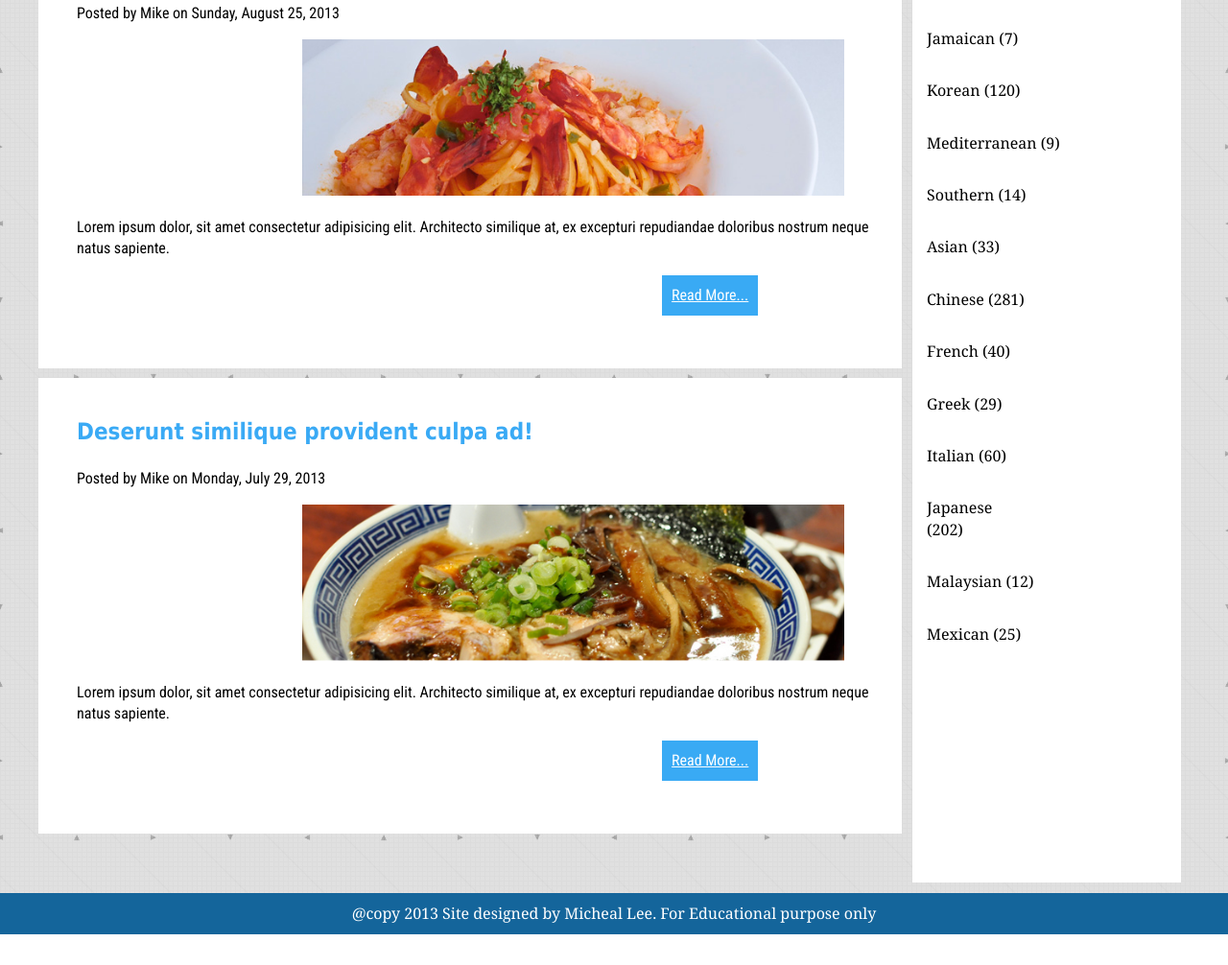
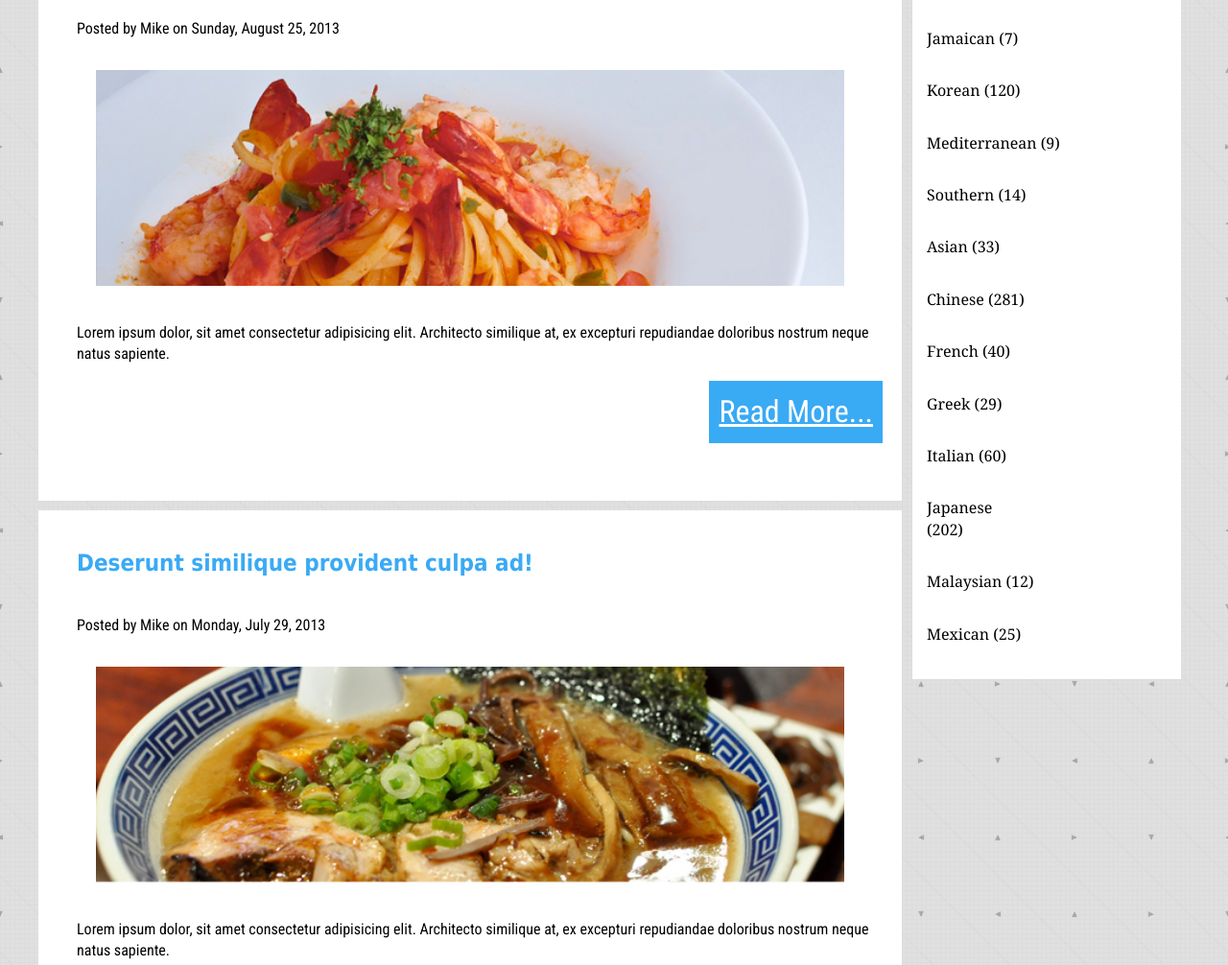
Before and after one commit to carrotcorn/2019-ssd-frontend-Project, a website: page dev/index.html in a window 1280 px wide. Shown: the part 887-1893 px from the top of the page at 96% size. Before the commit the page ends 1861 px from the top, so only its background shows below. Drawn offline with nearby package versions, Linux system fonts and the light colour scheme; files that its build step writes are made by us from their sources.

Commit message:
fixed cuisines and recipies along with cards

```diff
--- a/dev/index.html
+++ b/dev/index.html
@@ -185,19 +185,19 @@
 			<h2>Lorem ipsum dolor sit amet</h2>
 			<p class="author">Posted by Mike on Sunday, August 25, 2013</p>
 			<figure>
-				<img src="images/pasta.jpg" id="cardPic" alt="Pasta">
+				<img src="images/pasta.jpg" class="cardPic" alt="Pasta">
 			</figure>
 			<p class="lead-in-text">Lorem ipsum dolor, sit amet consectetur adipisicing elit. Architecto similique at, ex excepturi repudiandae doloribus nostrum neque natus sapiente.</p>
-			<a href="#0" id="card" class="btn-read-more">Read More...</a>
+			<a href="#0"  class="btn-read-more">Read More...</a>
 		</article>
 		<article class="card post">
 			<h2>Deserunt similique provident culpa ad!</h2>
 			<p class="author">Posted by Mike on Monday, July 29, 2013</p>
 			<figure>
-				<img src="images/ramen.jpg" id="cardPic"  alt="Ramen">
+				<img src="images/ramen.jpg" class="cardPic"  alt="Ramen">
 			</figure>
 			<p class="lead-in-text">Lorem ipsum dolor, sit amet consectetur adipisicing elit. Architecto similique at, ex excepturi repudiandae doloribus nostrum neque natus sapiente.</p>
-			<a href="#0" id="card" class="btn-read-more">Read More...</a>
+			<a href="#0"  class="btn-read-more">Read More...</a>
 		</article>
 		<div class="older-posts">
 			<a href="#0" id="older-post">
--- a/dev/scss/_cards.scss
+++ b/dev/scss/_cards.scss
@@ -2,14 +2,16 @@
 
     article{
       margin-top:10px;
-    height: 400px;
+      // height: 400px;
+      //height: 800px;
       max-width:100%;                                                         ;
       padding: 20px;
       margin:10px 0 0 0;
       box-sizing: border-box;
       font-family: $navbar-font;
       background-color: #fff;
-    position: relative;
+      display:flex;
+      flex-direction: column;
       // @include margin-center;
 
     }
@@ -21,34 +23,35 @@
     p{
       padding-left:20px;
     }
-   img{
-     max-width: 100%;
+
+    .cardPic{
+      width:100%;
     }
 
-   #card {
+    .btn-read-more {
       margin-left:70%;
       margin-bottom: 40px;
       background-color: $text-color-dark;
       color: white;
       font-family: $readMore-font ;
+      font-size: 2em;
       padding: 10px;
-     position: absolute;
-
-   }
-
-
-
-   @include mq($desktopMedium){
-
-     article{
-       height:475px;
-     }
-     figure{
-       padding-left:25%;
-     }
-
-
+      align-self:flex-end;
 
 
     }
   }
+
+
+//    @include mq($desktopMedium){
+
+//     //  article{
+//     //    height:475px;
+//     //  }
+//     .btn-read-more{
+//       margin-bottom:10
+//     }
+
+
+
+// }
--- a/dev/scss/_cuisine.scss
+++ b/dev/scss/_cuisine.scss
@@ -1,11 +1,14 @@
 
 .cuisines{
   background-color: #fff;
- margin:10px;
+  margin:10px;
+    max-height: 67%;
+
 
 
 
 h2{
+  padding-left: 10px;
   margin: 0;
   color: white;
   background-color:$navbar-color;
@@ -14,8 +17,6 @@ h2{
 ul{
   display: flex;
   flex-wrap: wrap;
-  // justify-content: space-between;
-  // height:100%;
   padding:0;
   padding: 10px;
 
@@ -26,9 +27,17 @@ li{
   &:nth-child(odd){width: 110px;}
   &:nth-child(even){width: calc(100% - 110px);padding-left: 10px;}
 
-};
+}
 
+@include mq($tabletPortrait){
+//   section.cuisines{
+//     height:60%;
+// }
+
+}
 @include mq($desktopMedium){
+
+
   ul{
     flex-direction: column;
   }
--- a/dev/scss/_recipes.scss
+++ b/dev/scss/_recipes.scss
@@ -8,6 +8,7 @@
       background-color: $navbar-color;
       margin: 0;
       font-family: $navbar-font;
+      padding-left: 10px;
     }
     ul{
       padding: 0;
--- a/dev/scss/_wrapper.scss
+++ b/dev/scss/_wrapper.scss
@@ -1,7 +1,7 @@
 // Wrapper styles
 .wrapper {
     max-width: 1200px;
-    min-height: 80vh;
+
     @include margin-center;
     background-color: transparent
 }
```
Lines whose indentation alone changed are shown as unchanged.
